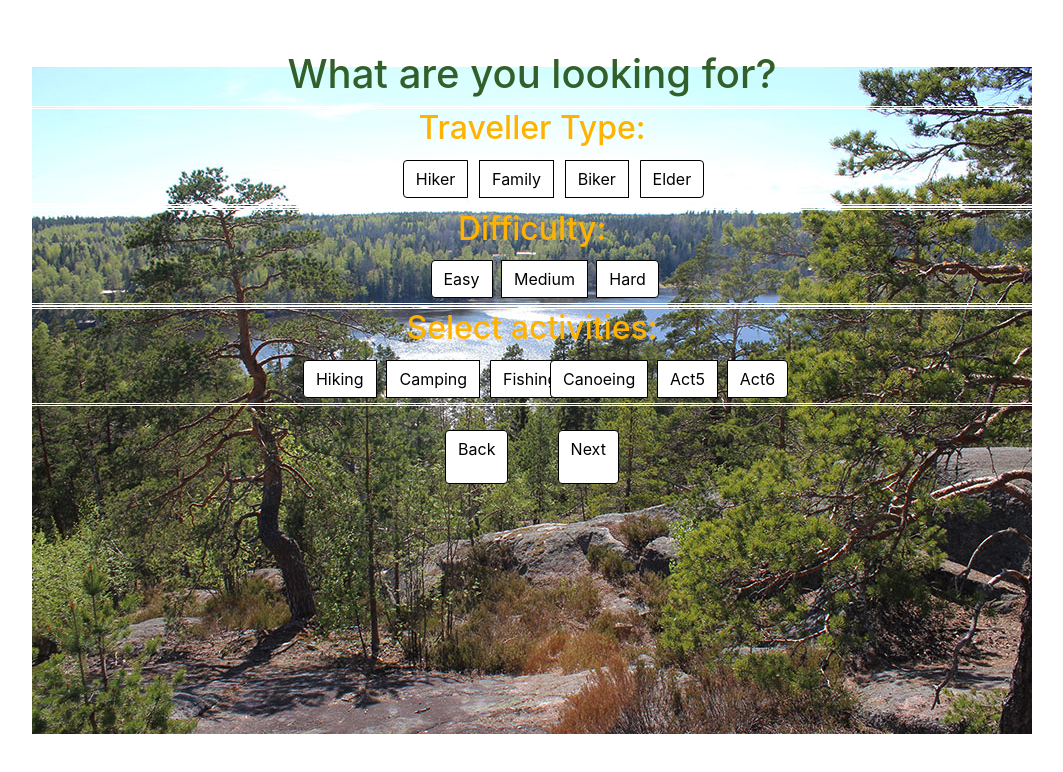
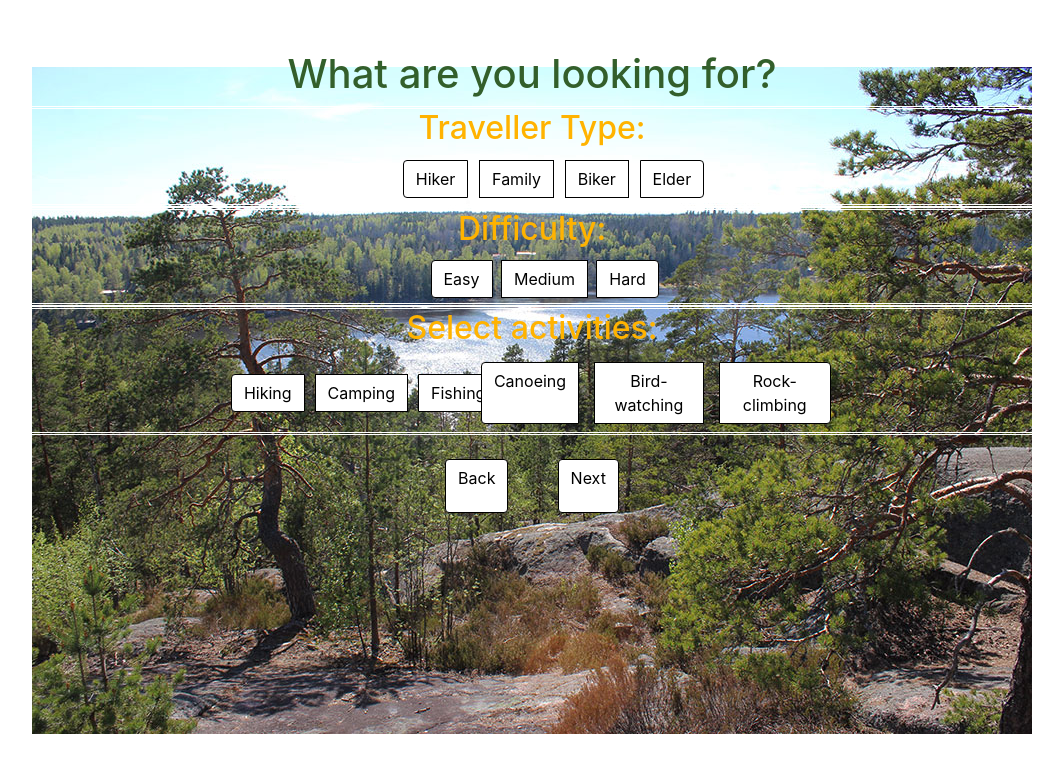
Before and after one commit to ViewFinland/Frontend, a React (Create React App) app: page /filtering in a window 1280 px wide. Shown: the top 772 px of the page, without its empty margins (108-1171 px from the left). Built offline with nearby package versions, Linux system fonts and the light colour scheme; no server answers; what google-maps-react would draw is missing.

Commit message:
activities added

```diff
--- a/src/Components/FilterView.js
+++ b/src/Components/FilterView.js
@@ -61,14 +61,14 @@ class FilterView extends React.Component {
                 <h2>Select activities:</h2>
                 <div>
                     <ToggleButtonGroup type="checkbox" name="Activities">
-                        <ToggleButton value="Hiking" onChange={() => this.setActivities("Hiking")}>Hiking</ToggleButton>
-                        <ToggleButton value="activity 2"onChange={() => this.setActivities("Camping")}>Camping</ToggleButton>
-                        <ToggleButton value="activity 3"onChange={() => this.setActivities("Fishing")}>Fishing</ToggleButton>
+                        <ToggleButton onChange={() => this.setActivities("Hiking")}>Hiking</ToggleButton>
+                        <ToggleButton onChange={() => this.setActivities("Camping")}>Camping</ToggleButton>
+                        <ToggleButton onChange={() => this.setActivities("Fishing")}>Fishing</ToggleButton>
                     </ToggleButtonGroup>
                     <ToggleButtonGroup type="checkbox" name="Activities">
-                        <ToggleButton value="activity 4"onChange={() => this.setActivities("Canoeing")}>Canoeing</ToggleButton>
-                        <ToggleButton value="activity 5"onChange={() => this.setActivities("Act5")}>Act5</ToggleButton>
-                        <ToggleButton value="activity 6"onChange={() => this.setActivities("Act6")}>Act6</ToggleButton>
+                        <ToggleButton onChange={() => this.setActivities("Canoeing")}>Canoeing</ToggleButton>
+                        <ToggleButton onChange={() => this.setActivities("Bird-watching")}>Bird-watching</ToggleButton>
+                        <ToggleButton onChange={() => this.setActivities("Rock-climbing")}>Rock-climbing</ToggleButton>
                     </ToggleButtonGroup>
                 </div>
             </div>
```
